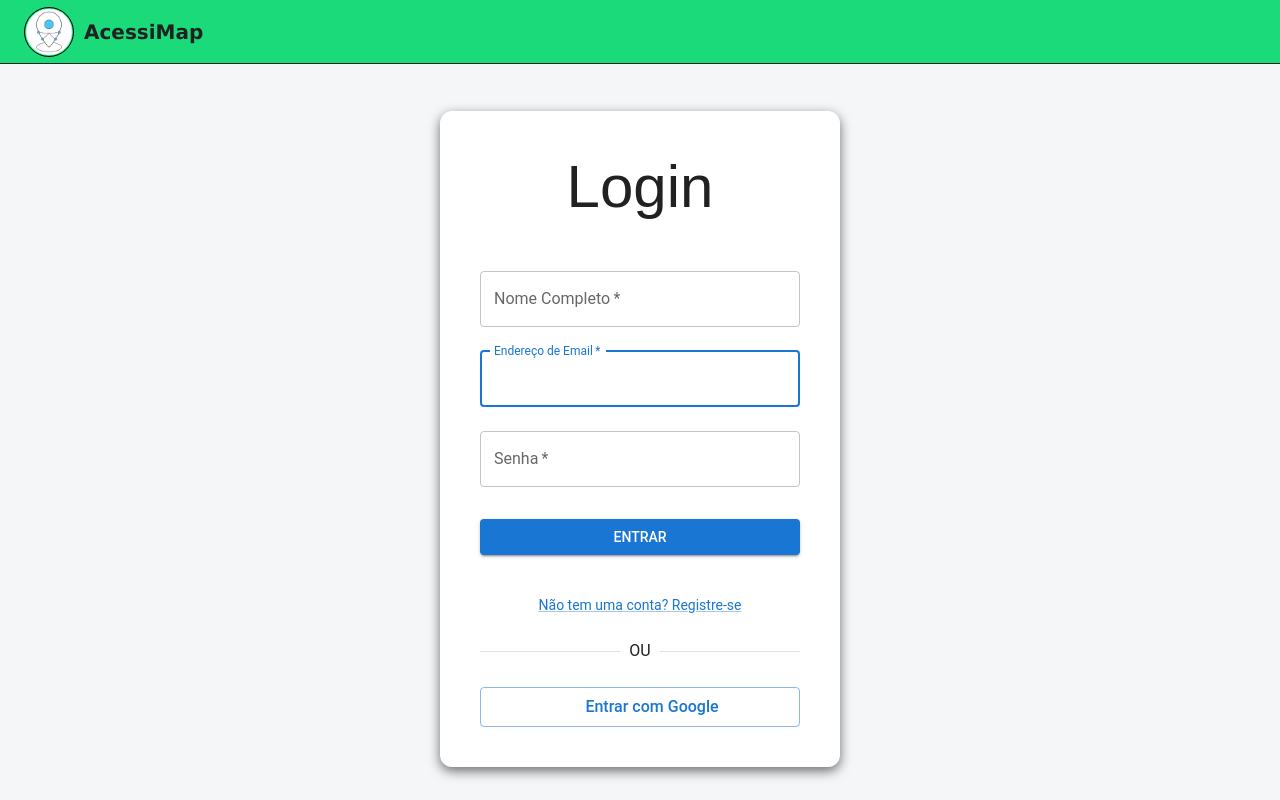
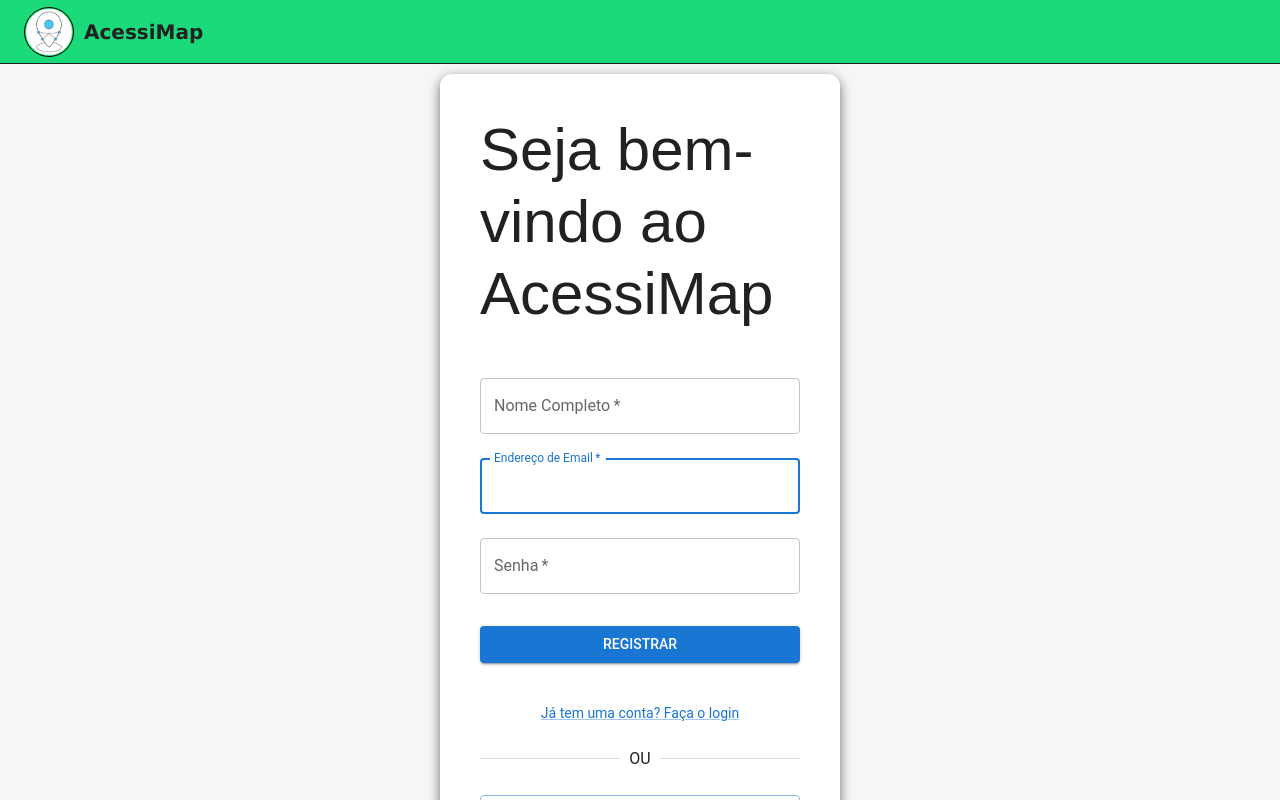
Before and after one commit to ari123rm/AcessiMap-Site, a React (Create React App) app: page /registro in a window 1280 px wide. Built offline with nearby package versions, Linux system fonts and the light colour scheme; no server answers; some icons are missing.

Commit message:
fix: register page

```diff
--- a/src/pages/register/RegisterPage.tsx
+++ b/src/pages/register/RegisterPage.tsx
@@ -67,7 +67,7 @@ function RegisterPage() {
      <Container component="main" className="login-page-container">
       <Box className="login-box">
         <Typography component="h1" variant="h2">
-          Login
+          Seja bem-vindo ao AcessiMap
         </Typography>
 
         {/* Mostra o alerta de erro se existir */}
@@ -116,15 +116,15 @@ function RegisterPage() {
             variant="contained"
             sx={{ mt: 3, mb: 2 }}
           >
-            Entrar
+            Registrar
           </Button>
         </Box>
         <Grid container justifyContent="flex-end">
           {/* --- CORREÇÃO AQUI --- */}
           {/* A Grid 'item' deve estar dentro da Grid 'container' */}
 
-            <Link component={RouterLink} to="/registro" variant="body2">
-              Não tem uma conta? Registre-se
+            <Link component={RouterLink} to="/login" variant="body2">
+              Já tem uma conta? Faça o login
             </Link>
 
         </Grid>
@@ -138,7 +138,7 @@ function RegisterPage() {
           sx={{ textTransform: 'none', fontSize: '1rem' }}
           className="google-btn"
         >
-          Entrar com Google
+          Registrar com Google
         </Button>
       </Box>
     </Container>
```
